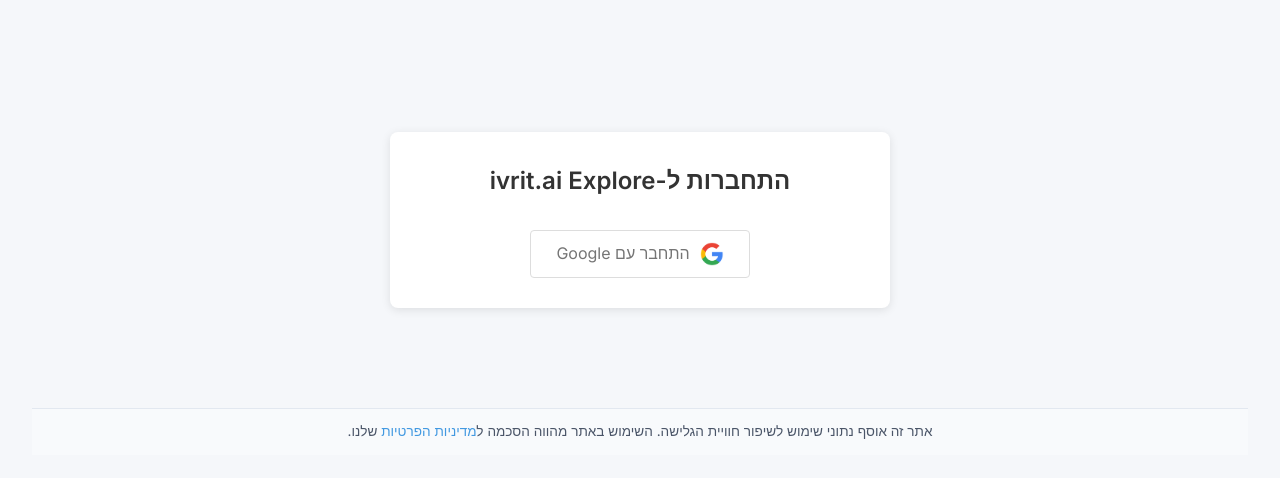
After one commit to ofirgaash1/explore, a Flask app: template app/templates/login.html in a window 1280 px wide. The commit adds this page. Shown: the top 478 px of the page. Run offline with Flask 3, Linux system fonts and the light colour scheme; the template is opened without the code that fills it, so the values that code supplies are empty; some libraries are stand-ins or nearby versions.

Commit message:
feat: integrate Google OAuth for user authentication and enhance analytics tracking with user email

```diff
--- a/app/routes/audio.py
+++ b/app/routes/audio.py
@@ -1,6 +1,7 @@
 from flask import Blueprint, send_file, current_app, request, Response
 from urllib.parse import unquote
 from ..services.file_service import FileService
+from ..routes.auth import login_required
 import os
 import mimetypes
 import re
@@ -47,6 +48,7 @@
     return resp
 
 @bp.route('/audio/<path:filename>')
+@login_required
 def serve_audio(filename):
     try:
         # Remove any file extension from the filename
@@ -81,6 +83,7 @@
         return f"Error: {str(e)}", 404
 
 @bp.route('/check-audio/<filename>')
+@login_required
 def check_audio(filename):
     try:
         file_service = FileService(current_app)
--- a/app/routes/main.py
+++ b/app/routes/main.py
@@ -3,6 +3,7 @@
 from ..services.file_service import FileService
 from ..services.analytics_service import track_performance
 # from pydub import AudioSegment  # Commented out
+from ..routes.auth import login_required
 import time
 import os
 import logging
@@ -16,6 +17,7 @@
 file_service = None
 
 @bp.route('/')
+@login_required
 def home():
     # Track page view
     analytics = current_app.config.get('ANALYTICS_SERVICE')
@@ -24,6 +26,7 @@
     return render_template('home.html')
 
 @bp.route('/search')
+@login_required
 @track_performance('search_executed', include_args=['query', 'use_regex', 'use_substring', 'max_results', 'page'])
 def search():
     query = request.args.get('q', '')
--- /dev/null
+++ b/app/static/css/login.css
@@ -0,0 +1,57 @@
+.login-container {
+    max-width: 500px;
+    margin: 100px auto;
+    padding: 30px;
+    background-color: white;
+    border-radius: 8px;
+    box-shadow: 0 2px 10px rgba(0, 0, 0, 0.1);
+    text-align: center;
+}
+
+.login-container h1 {
+    font-size: 24px;
+    margin-bottom: 30px;
+    color: #333;
+}
+
+.login-options {
+    display: flex;
+    flex-direction: column;
+    align-items: center;
+}
+
+.google-login-btn {
+    display: flex;
+    align-items: center;
+    justify-content: center;
+    background-color: #fff;
+    color: #757575;
+    border: 1px solid #ddd;
+    border-radius: 4px;
+    padding: 10px 20px;
+    font-size: 16px;
+    width: 220px;
+    cursor: pointer;
+    transition: background-color 0.3s;
+    text-decoration: none;
+}
+
+.google-login-btn:hover {
+    background-color: #f1f1f1;
+}
+
+.google-icon {
+    width: 24px;
+    height: 24px;
+    margin-left: 10px;
+    display: flex;
+    align-items: center;
+    justify-content: center;
+    overflow: hidden;
+}
+
+.google-icon img {
+    width: 100%;
+    height: 100%;
+    object-fit: contain;
+}
--- a/app/templates/base.html
+++ b/app/templates/base.html
@@ -6,6 +6,7 @@
     <title>{% block title %}ivrit.ai Explore{% endblock %}</title>
     <link href="https://fonts.googleapis.com/css2?family=Inter:wght@400;500;600&family=Rubik:wght@400;500;600&display=swap" rel="stylesheet">
     <link rel="stylesheet" href="{{ url_for('static', filename='css/style.css') }}">
+    <link rel="stylesheet" href="{{ url_for('static', filename='css/login.css') }}">
     <link rel="icon" type="image/png" href="{{ url_for('static', filename='img/favicon.png') }}">
     {% block head %}{% endblock %}
 
--- /dev/null
+++ b/app/templates/login.html
@@ -0,0 +1,20 @@
+{% extends "base.html" %}
+
+{% block title %}Login - ivrit.ai Explore{% endblock %}
+
+{% block content %}
+<div class="login-container">
+    <h1>התחברות ל-ivrit.ai Explore</h1>
+    <div class="login-options">
+        <a href="{{ url_for('auth.authorize') }}" class="google-login-btn">
+            <div class="google-icon">
+                <img src="{{ url_for('static', filename='img/google-logo.png') }}" alt="Google Logo">
+            </div>
+            <span>התחבר עם Google</span>
+        </a>
+    </div>
+</div>
+{% endblock %}
+
+{% block scripts %}
+{% endblock %}
--- a/requirements.txt
+++ b/requirements.txt
@@ -2,3 +2,4 @@
 pydub==0.25.1
 posthog==3.0.1
 tqdm==4.67.0
+Flask-OAuthlib==0.9.6
```
Also changed, not shown: app/__init__.py (+10 -0 lines), app/routes/auth.py (added, +119 -0 lines), app/services/analytics_service.py (+29 -5 lines), app/templates/close_window.html (added, +61 -0 lines), app/services/file_service.py (line endings or trailing spaces), app/static/img/google-logo.png (added), 1 other file.
